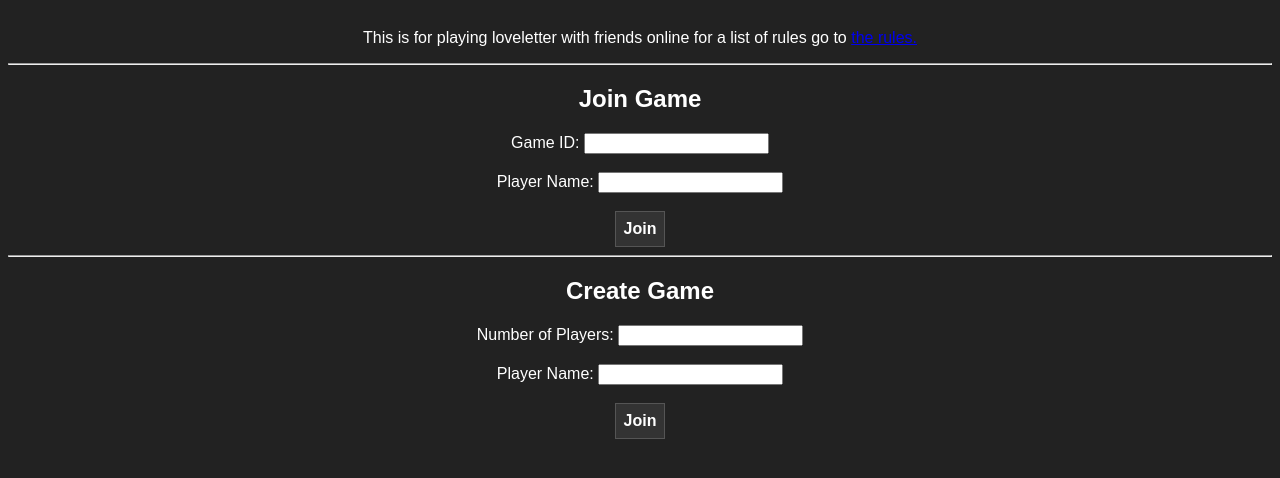
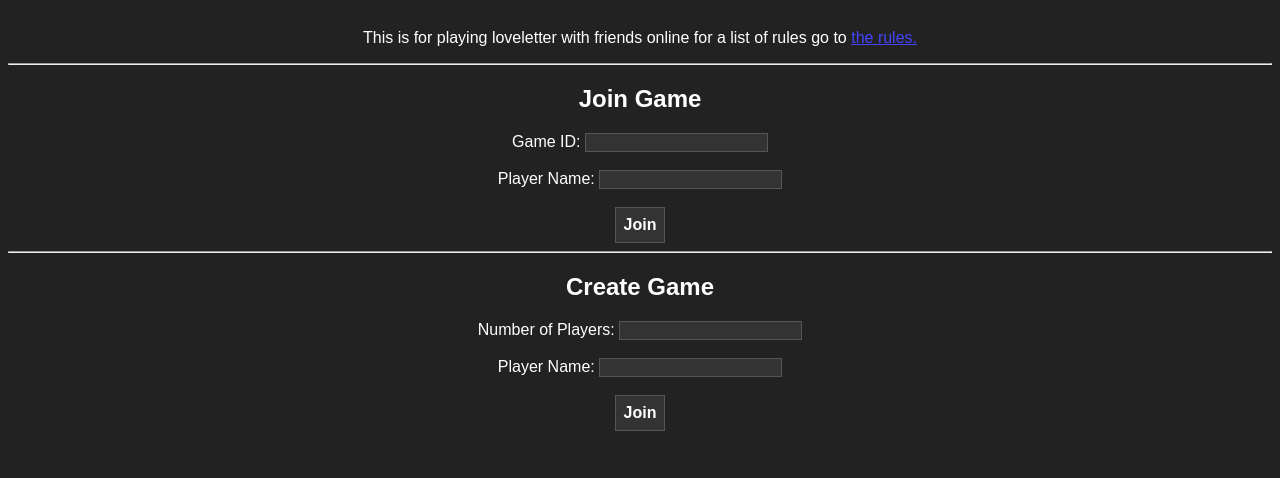
Before and after one commit to Lukasdotcom/loveletter, a plain HTML site: page static/index.html in a window 1280 px wide. Shown: the part 66-544 px from the top of the page. Drawn offline with Linux system fonts and the light colour scheme.

Commit message:
improves dark mode

```diff
--- a/static/styles.css
+++ b/static/styles.css
@@ -31,3 +31,11 @@ button:hover {
   width: 95%;
   overflow: scroll;
 }
+input {
+  background-color: #333;
+  border: 1px solid #555;
+  color: white;
+}
+a {
+  color: #44f;
+}
```
